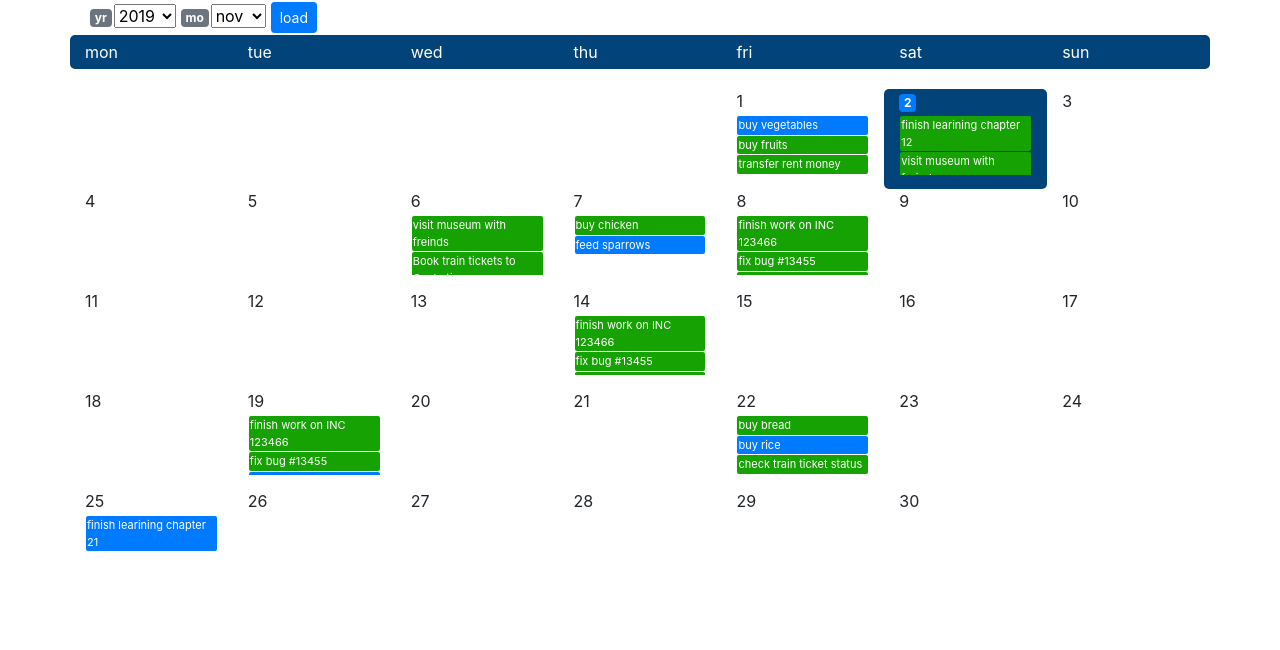
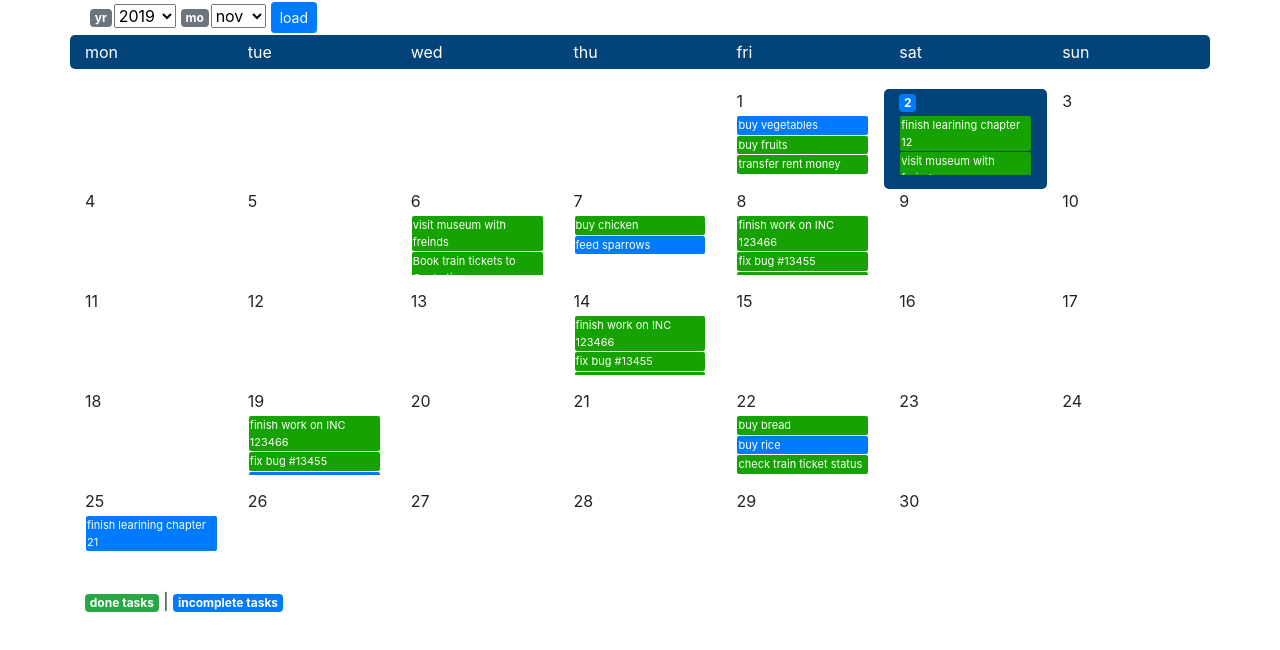
Before and after one commit to SagarMajumdar/calapparepo, an Angular app in the folder calappa/: page / in a window 1280 px wide. Shown: the top 650 px of the page. Built offline with nearby package versions, Linux system fonts and the light colour scheme.

Commit message:
added keys

```diff
--- a/calappa/src/app/calendar/calendar.service.ts
+++ b/calappa/src/app/calendar/calendar.service.ts
@@ -9,12 +9,4 @@ export class CalendarService {
     updatedGridData(d: {selectedyr: number, selectedmo: number}) {
         this.yrmochanged.next(d);
     }
-    sendMoEvtData(obj) {
-        this.obj.next(obj);
-    }
-    addevt(evt: { dd: number, month: number, year: number, starthr: number, startmin: number, endhr: number,
-        endmin: number, evtdesc: string }) {
-        this.evtsub.next(evt);
-        //console.log(evt);
-    }
 }
--- a/calappa/src/app/calendar/grid/grid.component.html
+++ b/calappa/src/app/calendar/grid/grid.component.html
@@ -17,3 +17,7 @@
         </div>
     </div>
 </div>
+<div>
+    <span class="badge badge-success">done tasks</span> |
+    <span class="badge badge-primary">incomplete tasks</span>
+</div>
--- a/calappa/src/app/calendar/grid/grid.component.ts
+++ b/calappa/src/app/calendar/grid/grid.component.ts
@@ -200,8 +200,6 @@ import { Router, ActivatedRoute } from '@angular/router';
     }
   }
   sendMoEvtData(yr: number, mo: number, day: number) {
-    this.calser.sendMoEvtData(this.dayStructure);
-    this.router.navigate(['/evtadd/' + yr + '/' + mo + '/' + day ], {relativeTo: this.actRoute} );
   }
   ngOnDestroy() {
     this.sub.unsubscribe();
```
